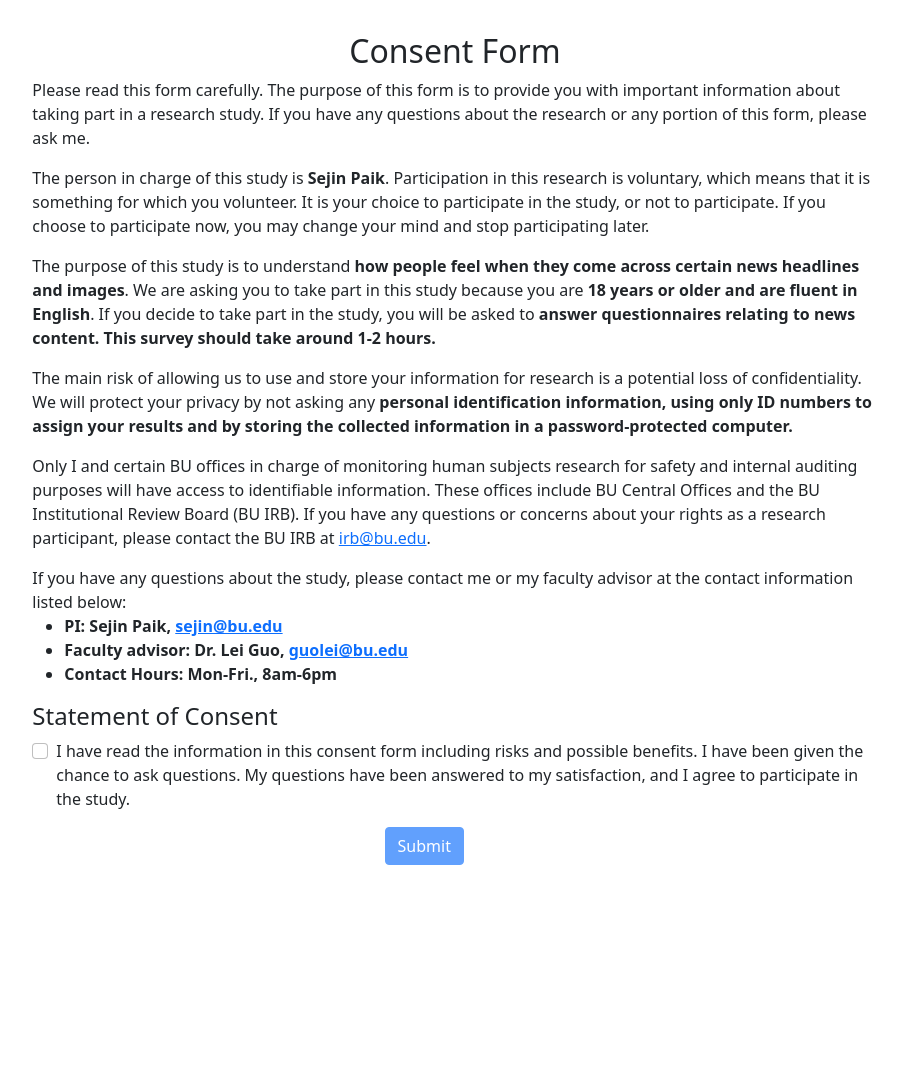
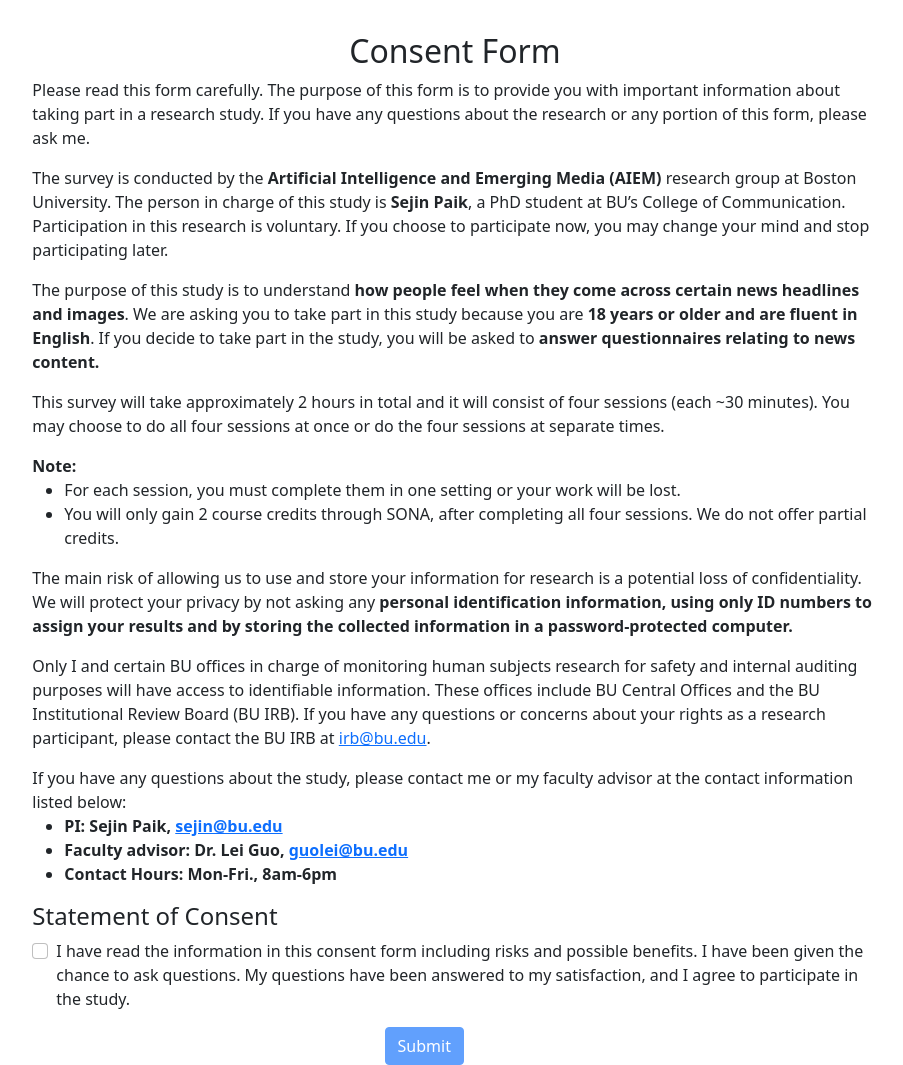
Before and after one commit to Tdrinker/gunViolenceSurveyBackend, a Flask app: page /sona/consent in a window 1280 px wide. Shown: the whole page, without its empty margins (185-1088 px from the left). Before the commit the page ends 865 px from the top, so only its background shows below. Run offline with Flask 2, Linux system fonts and the light colour scheme.

Commit message:
MAIN updated content based on google doc and make all images fixed size

```diff
--- a/static/js/sona_task.js
+++ b/static/js/sona_task.js
@@ -37,8 +37,10 @@
         }
     }
 
-    emotionImage.width = Math.floor(emotionImage.width / i);
-    emotionImage.height = Math.floor(emotionImage.height / i);
+//    emotionImage.width = Math.floor(emotionImage.width / i);
+//    emotionImage.height = Math.floor(emotionImage.height / i);
+    emotionImage.width = 500;
+    emotionImage.height = 300;
     emotionImage.className = "img-thumbnail";
 
     imageDiv.appendChild(emotionImage);
--- a/templates/sona_informed_consent.html
+++ b/templates/sona_informed_consent.html
@@ -19,11 +19,19 @@
                 Please read this form carefully. The purpose of this form is to provide you with important information about taking part in a research study. If you have any questions about the research or any portion of this form, please ask me.
             </p>
             <p>
-                The person in charge of this study is <b>Sejin Paik</b>. Participation in this research is voluntary, which means that it is something for which you volunteer. It is your choice to participate in the study, or not to participate. If you choose to participate now, you may change your mind and stop participating later.
+                The survey is conducted by the <b>Artificial Intelligence and Emerging Media (AIEM)</b> research group at Boston University. The person in charge of this study is <b>Sejin Paik</b>, a PhD student at BU’s College of Communication. Participation in this research is voluntary. If you choose to participate now, you may change your mind and stop participating later.
             </p>
             <p>
-                The purpose of this study is to understand <b>how people feel when they come across certain news headlines and images</b>. We are asking you to take part in this study because you are <b>18 years or older and are fluent in English</b>. If you decide to take part in the study, you will be asked to <b>answer questionnaires relating to news content. This survey should take around 1-2 hours.</b>
+                The purpose of this study is to understand <b>how people feel when they come across certain news headlines and images</b>. We are asking you to take part in this study because you are <b>18 years or older and are fluent in English</b>. If you decide to take part in the study, you will be asked to <b>answer questionnaires relating to news content.</b>
             </p>
+            <p>
+                This survey will take approximately 2 hours in total and it will consist of four sessions (each ~30 minutes). You may choose to do all four sessions at once or do the four sessions at separate times.
+            </p>
+            <b>Note:</b>
+            <ul>
+                <li>For each session, you must complete them in one setting or your work will be lost. </li>
+                <li>You will only gain 2 course credits through SONA, after completing all four sessions. We do not offer partial credits.</li>
+            </ul>
             <p>
                 The main risk of allowing us to use and store your information for research is a potential loss of confidentiality. We will protect your privacy by not asking any <b>personal identification information, using only ID numbers to assign your results and by storing the collected information in a password-protected computer.</b>
             </p>
```
Also changed, not shown: templates/sona_instructions.html (+11 -3 lines).
